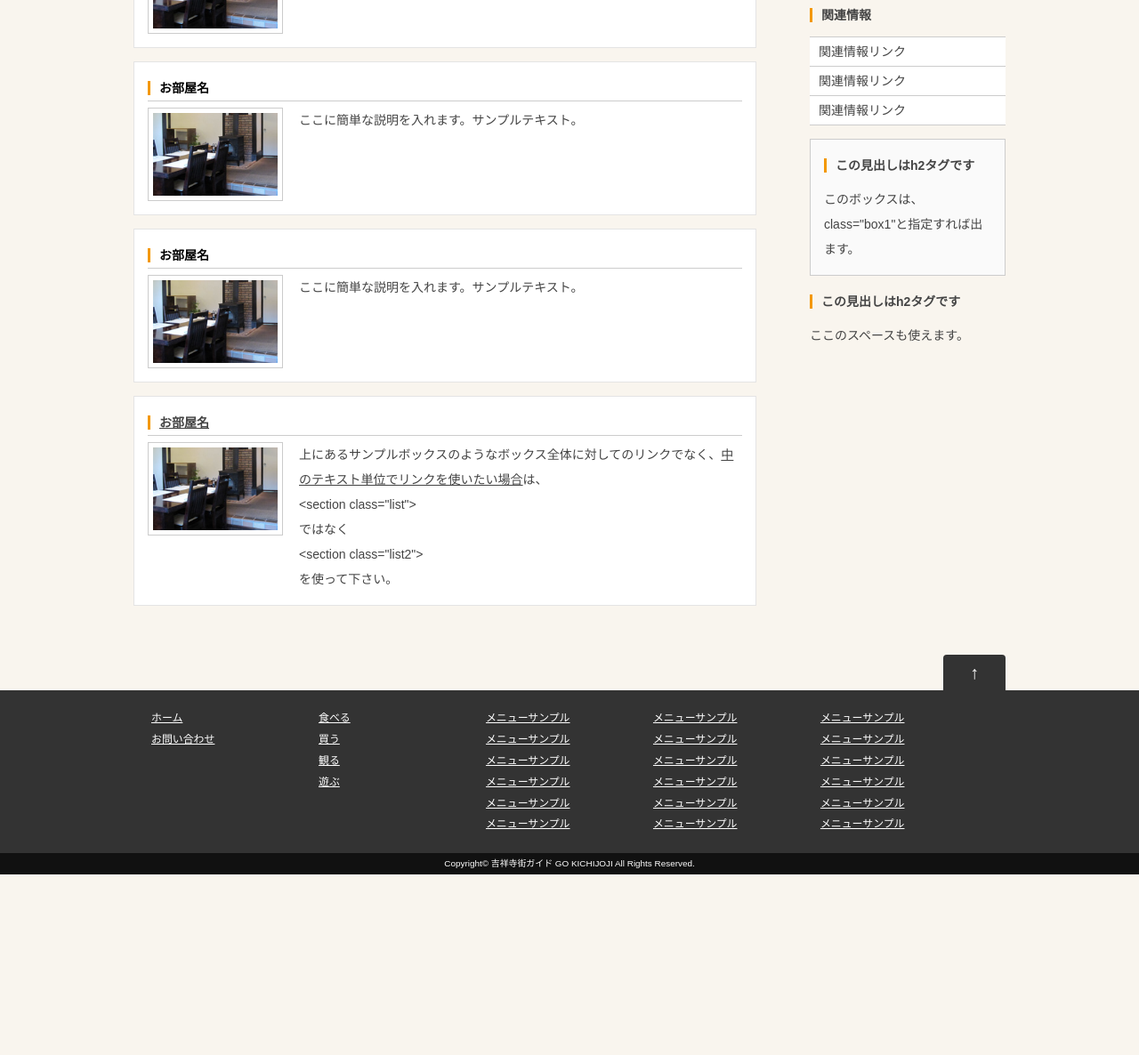
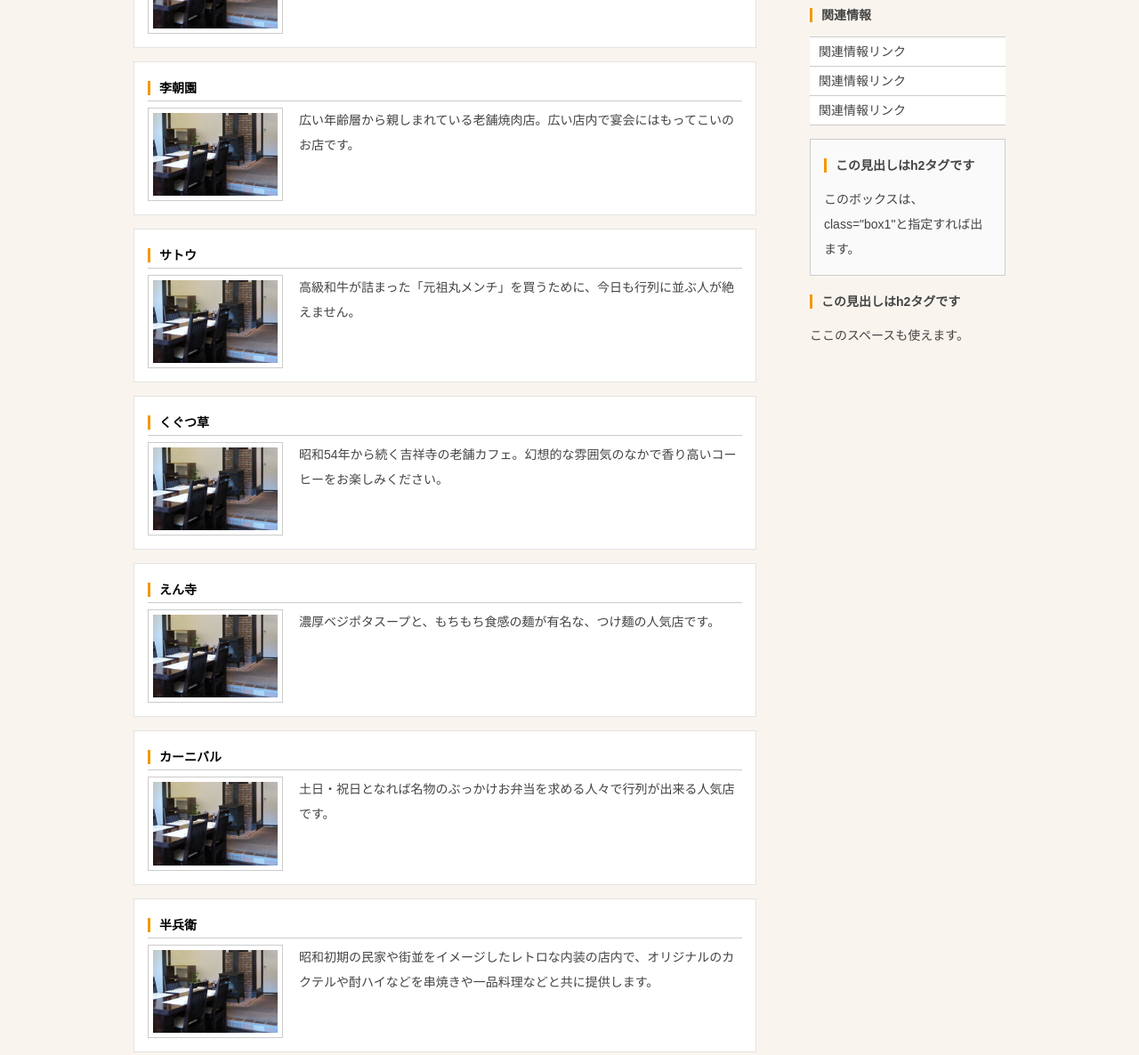
Before and after one commit to okkah/go-kichijoji, a plain HTML site: page eat.html in a window 1280 px wide. Shown: the part 474-1660 px from the top of the page at 89% size. Before the commit the page ends 1457 px from the top, so only its background shows below. Drawn offline with Linux system fonts and the light colour scheme.

Commit message:
add contents

```diff
--- a/eat.html
+++ b/eat.html
@@ -62,36 +62,58 @@
 
 <section class="list">
 <a href="room2.html">
-<h4>お部屋名</h4>
+<h4>みんみん</h4>
 <figure><img src="images/sample1.jpg" alt="写真の説明"></figure>
-<p>ここに簡単な説明を入れます。サンプルテキスト。</p>
+<p>昭和48年創業の餃子の有名店。ラーメンスープを加えて焼く餃子は野菜たっぷりで皮がモチモチです。</p>
 </a>
 </section>
 
 <section class="list">
 <a href="room2.html">
-<h4>お部屋名</h4>
+<h4>李朝園</h4>
 <figure><img src="images/sample1.jpg" alt="写真の説明"></figure>
-<p>ここに簡単な説明を入れます。サンプルテキスト。</p>
+<p>広い年齢層から親しまれている老舗焼肉店。広い店内で宴会にはもってこいのお店です。</p>
 </a>
 </section>
 
 <section class="list">
 <a href="room2.html">
-<h4>お部屋名</h4>
+<h4>サトウ</h4>
 <figure><img src="images/sample1.jpg" alt="写真の説明"></figure>
-<p>ここに簡単な説明を入れます。サンプルテキスト。</p>
+<p>高級和牛が詰まった「元祖丸メンチ」を買うために、今日も行列に並ぶ人が絶えません。</p>
 </a>
 </section>
 
-<section class="list2">
-<h4><a href="room2.html">お部屋名</a></h4>
-<figure><a href="room2.html"><img src="images/sample1.jpg" alt="写真の説明"></a></figure>
-<p>上にあるサンプルボックスのようなボックス全体に対してのリンクでなく、<a href="room2.html">中のテキスト単位でリンクを使いたい場合</a>は、<br>
-&lt;section class=&quot;list&quot;&gt;<br>
-ではなく<br>
-&lt;section class=&quot;list2&quot;&gt;<br>
-を使って下さい。</p>
+<section class="list">
+<a href="room2.html">
+<h4>くぐつ草</h4>
+<figure><img src="images/sample1.jpg" alt="写真の説明"></figure>
+<p>昭和54年から続く吉祥寺の老舗カフェ。幻想的な雰囲気のなかで香り高いコーヒーをお楽しみください。</p>
+</a>
+</section>
+
+<section class="list">
+<a href="room2.html">
+<h4>えん寺</h4>
+<figure><img src="images/sample1.jpg" alt="写真の説明"></figure>
+<p>濃厚ベジポタスープと、もちもち食感の麺が有名な、つけ麺の人気店です。</p>
+</a>
+</section>
+
+<section class="list">
+<a href="room2.html">
+<h4>カーニバル</h4>
+<figure><img src="images/sample1.jpg" alt="写真の説明"></figure>
+<p>土日・祝日となれば名物のぶっかけお弁当を求める人々で行列が出来る人気店です。</p>
+</a>
+</section>
+
+<section class="list">
+<a href="room2.html">
+<h4>半兵衛</h4>
+<figure><img src="images/sample1.jpg" alt="写真の説明"></figure>
+<p>昭和初期の民家や街並をイメージしたレトロな内装の店内で、オリジナルのカクテルや酎ハイなどを串焼きや一品料理などと共に提供します。</p>
+</a>
 </section>
 
 </section>
@@ -144,38 +166,6 @@
 
 <div id="footermenu">
 <ul>
-<li><a href="index.html">ホーム</a></li>
-<li><a href="contact.html">お問い合わせ</a></li>
-</ul>
-<ul>
-<li><a href="eat.html">食べる</a></li>
-<li><a href="shop.html">買う</a></li>
-<li><a href="watch.html">観る</a></li>
-<li><a href="play.html">遊ぶ</a></li>
-</ul>
-<ul>
-<li><a href="#">メニューサンプル</a></li>
-<li><a href="#">メニューサンプル</a></li>
-<li><a href="#">メニューサンプル</a></li>
-<li><a href="#">メニューサンプル</a></li>
-<li><a href="#">メニューサンプル</a></li>
-<li><a href="#">メニューサンプル</a></li>
-</ul>
-<ul>
-<li><a href="#">メニューサンプル</a></li>
-<li><a href="#">メニューサンプル</a></li>
-<li><a href="#">メニューサンプル</a></li>
-<li><a href="#">メニューサンプル</a></li>
-<li><a href="#">メニューサンプル</a></li>
-<li><a href="#">メニューサンプル</a></li>
-</ul>
-<ul>
-<li><a href="#">メニューサンプル</a></li>
-<li><a href="#">メニューサンプル</a></li>
-<li><a href="#">メニューサンプル</a></li>
-<li><a href="#">メニューサンプル</a></li>
-<li><a href="#">メニューサンプル</a></li>
-<li><a href="#">メニューサンプル</a></li>
 </ul>
 </div>
 <!--/footermenu-->
```
Also changed, not shown: index.html (+1 -33 lines), play.html (+21 -47 lines), shop.html (+21 -47 lines), watch.html (+21 -47 lines).
